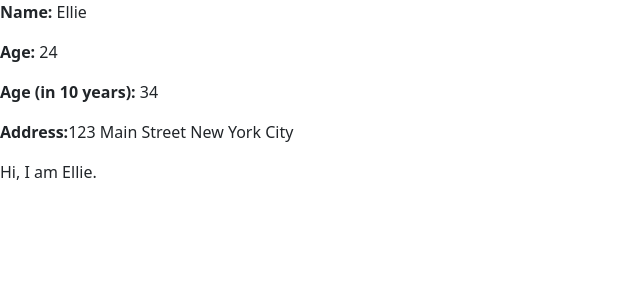
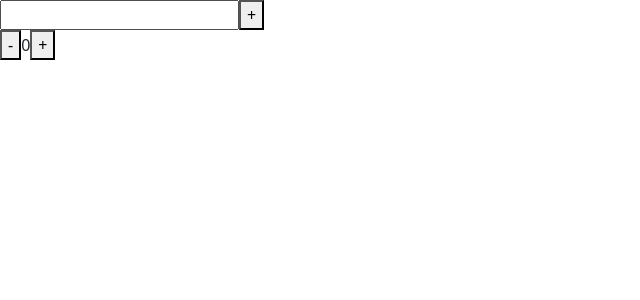
Before and after one commit to ellewright/CourseCareers-React-Unit, a React (Vite) app: page / in a window 1280 px wide. Shown: the top 300 px of the page, without its empty margins (0-640 px from the left). Built offline with nearby package versions, Linux system fonts and the light colour scheme.

Commit message:
Add React.memo

```diff
--- a/src/App.jsx
+++ b/src/App.jsx
@@ -51,14 +51,15 @@ import React from "react"
 // import CSSInJS from "./components/CSSAlternatives/CSSInJS/CSSinJS"
 // import UtilityCSS from "./components/CSSAlternatives/UtilityCSS/UtilityCSS"
 // import CSSFrameworks from "./components/CSSAlternatives/CSSFrameworks/CSSFrameworks"
-import PropTypes from "./components/TypeSafety/PropTypes/PropTypes"
+// import PropTypes from "./components/TypeSafety/PropTypes/PropTypes"
+import ReactMemo from "./components/Performance/React.memo/ReactMemo"
 // import user from './user.json'
 // import './styles.css'
 // import img from './img.jpg'
 
 function App() {
   return (
-    <PropTypes />
+    <ReactMemo />
   )
 }
 
--- /dev/null
+++ b/src/components/Performance/React.memo/CounterComponent.jsx
@@ -0,0 +1,16 @@
+import { useState, memo } from "react"
+
+function CounterComponent({ initialCount, otherProp }) {
+    const [value, setValue] = useState(initialCount)
+
+    return (
+        <>
+            {otherProp}
+            <button onClick={() => setValue(v => v - 1)}>-</button>
+            {value}
+            <button onClick={() => setValue(v => v + 1)}>+</button>
+        </>
+    )
+}
+
+export const Counter = memo(CounterComponent)
--- /dev/null
+++ b/src/components/Performance/React.memo/ReactMemo.jsx
@@ -0,0 +1,16 @@
+import { useState } from "react"
+import { Counter } from "./CounterComponent"
+
+export default function ReactMemo() {
+    const [name, setName] = useState("")
+    const [initialCount, setInitialCount] = useState(0)
+
+    return (
+        <>
+            <input type="text" value={name} onChange={(e) => setName(e.target.value)} />
+            <button onClick={() => setInitialCount(c => c + 1)}>+</button>
+            <br />
+            <Counter initialCount={initialCount} otherProp={name} />
+        </>
+    )
+}
```
